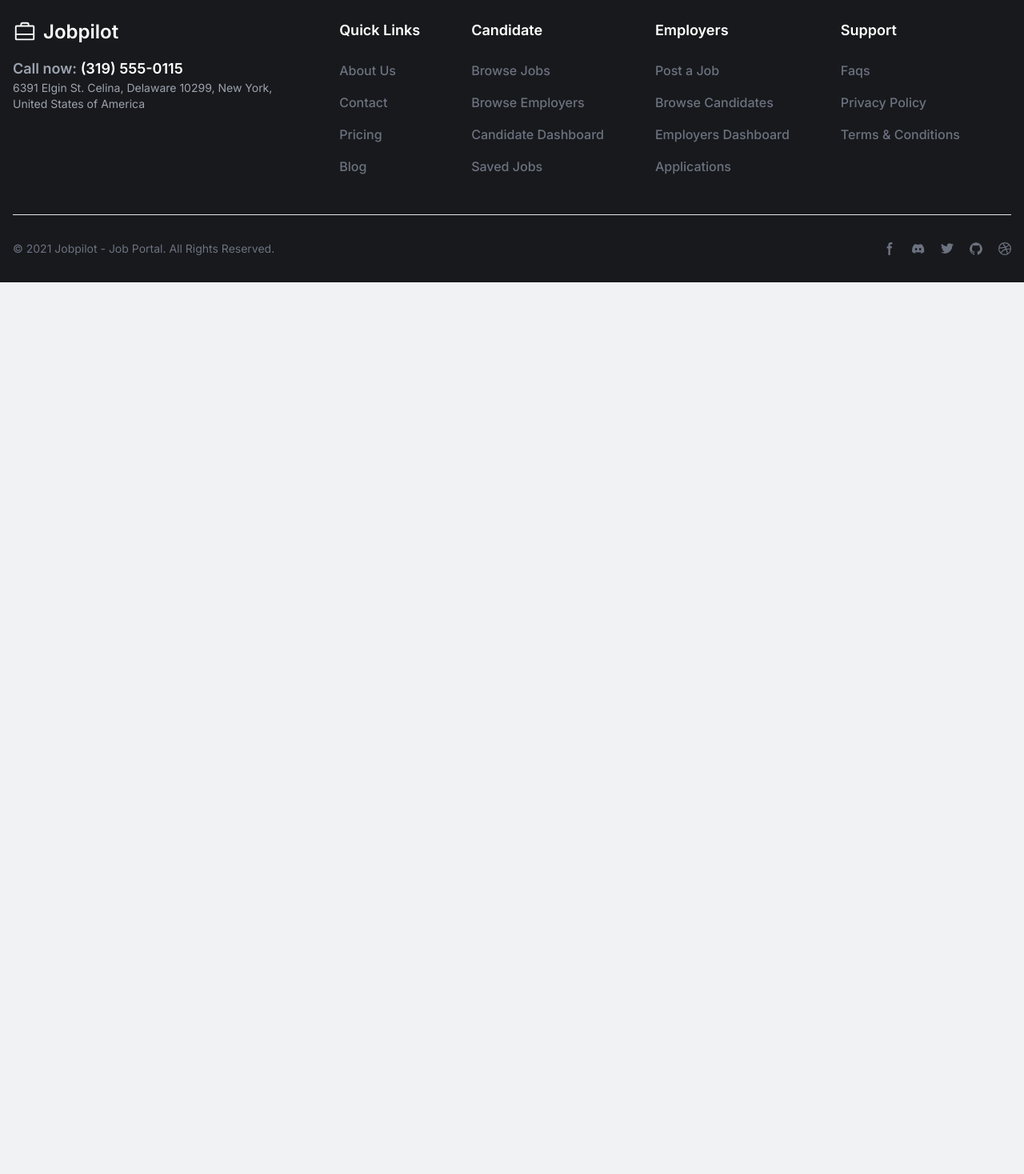
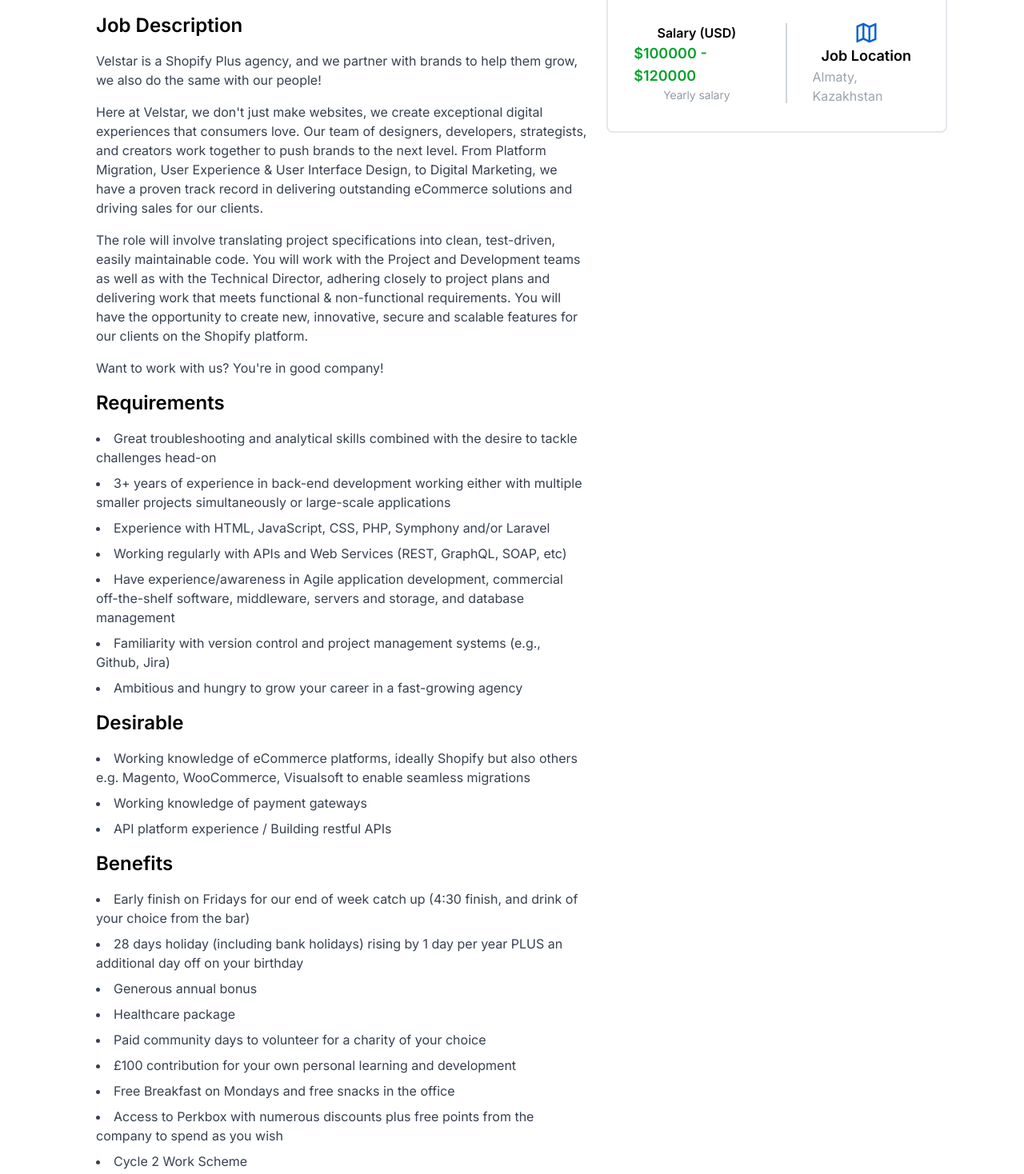
Before and after one commit to darkhanakh/jobpilot-test, a React (Vite) app: page /jobs/1 in a window 1280 px wide. Shown: the part 382-1850 px from the top of the page at 80% size. Before the commit the page ends 860 px from the top, so only its background shows below. Built offline with nearby package versions, Linux system fonts and the light colour scheme; a web font is replaced by a local one.

Commit message:
feat: add job info and job description component

```diff
--- a/package.json
+++ b/package.json
@@ -21,8 +21,10 @@
     "react": "^18.3.1",
     "react-dom": "^18.3.1",
     "react-icons": "^5.2.1",
+    "react-markdown": "^9.0.1",
     "react-router-dom": "^6.26.0",
     "react-transition-group": "^4.4.5",
+    "remark-gfm": "^4.0.0",
     "sass": "^1.77.8"
   },
   "devDependencies": {
--- /dev/null
+++ b/src/components/JobDescription/index.tsx
@@ -0,0 +1,43 @@
+import React from "react";
+import Markdown from "react-markdown";
+import remarkGfm from "remark-gfm";
+
+interface JobDescriptionProps {
+  text: string;
+}
+
+const JobDescription: React.FC<JobDescriptionProps> = ({ text }) => {
+  return (
+    <div className="p-6 bg-white w-[65%]">
+      <Markdown
+        remarkPlugins={[remarkGfm]}
+        components={{
+          // eslint-disable-next-line @typescript-eslint/no-unused-vars
+          h2: ({ node, ...props }) => (
+            <h2 className="text-2xl font-semibold mb-4" {...props} />
+          ),
+          // eslint-disable-next-line @typescript-eslint/no-unused-vars
+          h3: ({ node, ...props }) => (
+            <h3 className="text-xl font-semibold mb-4" {...props} />
+          ),
+          // eslint-disable-next-line @typescript-eslint/no-unused-vars
+          p: ({ node, ...props }) => (
+            <p className="mb-4 text-gray-700" {...props} />
+          ),
+          // eslint-disable-next-line @typescript-eslint/no-unused-vars
+          ul: ({ node, ...props }) => (
+            <ul className="list-disc list-inside space-y-2 mb-4" {...props} />
+          ),
+          // eslint-disable-next-line @typescript-eslint/no-unused-vars
+          li: ({ node, ...props }) => (
+            <li className="text-gray-700" {...props} />
+          ),
+        }}
+      >
+        {text}
+      </Markdown>
+    </div>
+  );
+};
+
+export default JobDescription;
--- /dev/null
+++ b/src/components/JobInfo/index.tsx
@@ -0,0 +1,24 @@
+import React from "react";
+import { RiMap2Line } from "react-icons/ri";
+
+interface JobInfoProps {
+  location: string;
+  salary: string;
+}
+
+const JobInfo: React.FC<JobInfoProps> = ({ location, salary }) => (
+  <div className="flex items-center border-2 rounded-lg p-8">
+    <div className="flex flex-col items-center border-gray-300 border-r-2 pr-8">
+      <h4 className="font-semibold">Salary (USD)</h4>
+      <p className="text-[#0BA02C] text-lg font-semibold">{salary}</p>
+      <span className="text-[#767F8C] text-sm font-light">Yearly salary</span>
+    </div>
+    <div className="pl-8 flex items-center flex-col">
+      <RiMap2Line size={30} className="text-[#0A65CC]" />
+      <h6 className="font-semibold text-lg">Job Location</h6>
+      <p className="text-gray-400">{location}</p>
+    </div>
+  </div>
+);
+
+export default JobInfo;
--- a/src/pages/JobDetailPage.tsx
+++ b/src/pages/JobDetailPage.tsx
@@ -7,9 +7,53 @@
 import { useParams } from "react-router-dom";
 import JobAction from "../components/JobAction";
 import facebookImg from "../assets/facebook.png";
+import JobDescription from "../components/JobDescription";
+import JobInfo from "../components/JobInfo";
 
 const JobDetailPage = () => {
   const { id } = useParams();
+
+  const markdown = `
+## Job Description
+
+Velstar is a Shopify Plus agency, and we partner with brands to help them grow, we also do the same with our people!
+
+Here at Velstar, we don't just make websites, we create exceptional digital experiences that consumers love. Our team of designers, developers, strategists, and creators work together to push brands to the next level. From Platform Migration, User Experience & User Interface Design, to Digital Marketing, we have a proven track record in delivering outstanding eCommerce solutions and driving sales for our clients.
+
+The role will involve translating project specifications into clean, test-driven, easily maintainable code. You will work with the Project and Development teams as well as with the Technical Director, adhering closely to project plans and delivering work that meets functional & non-functional requirements. You will have the opportunity to create new, innovative, secure and scalable features for our clients on the Shopify platform.
+
+Want to work with us? You're in good company!
+
+## Requirements
+
+- Great troubleshooting and analytical skills combined with the desire to tackle challenges head-on
+- 3+ years of experience in back-end development working either with multiple smaller projects simultaneously or large-scale applications
+- Experience with HTML, JavaScript, CSS, PHP, Symphony and/or Laravel
+- Working regularly with APIs and Web Services (REST, GraphQL, SOAP, etc)
+- Have experience/awareness in Agile application development, commercial off-the-shelf software, middleware, servers and storage, and database management
+- Familiarity with version control and project management systems (e.g., Github, Jira)
+- Ambitious and hungry to grow your career in a fast-growing agency
+
+## Desirable
+
+- Working knowledge of eCommerce platforms, ideally Shopify but also others e.g. Magento, WooCommerce, Visualsoft to enable seamless migrations
+- Working knowledge of payment gateways
+- API platform experience / Building restful APIs
+
+## Benefits
+
+- Early finish on Fridays for our end of week catch up (4:30 finish, and drink of your choice from the bar)
+- 28 days holiday (including bank holidays) rising by 1 day per year PLUS an additional day off on your birthday
+- Generous annual bonus
+- Healthcare package
+- Paid community days to volunteer for a charity of your choice
+- £100 contribution for your own personal learning and development
+- Free Breakfast on Mondays and free snacks in the office
+- Access to Perkbox with numerous discounts plus free points from the company to spend as you wish
+- Cycle 2 Work Scheme
+- Brand new MacBook Pro
+- Joining an agency on the cusp of exponential growth and being part of this exciting story
+`;
 
   return (
     <div className="min-h-screen flex flex-col">
@@ -37,6 +81,17 @@
             company="Google"
             isFeatured
           />
+
+          <div className="mt-8 flex">
+            <JobDescription text={markdown} />
+
+            <div>
+              <JobInfo
+                location="Almaty, Kazakhstan"
+                salary="$100000 - $120000"
+              />
+            </div>
+          </div>
         </div>
       </main>
 
```
Also changed, not shown: 1 other file (tests, documents, lock files or other folders).
